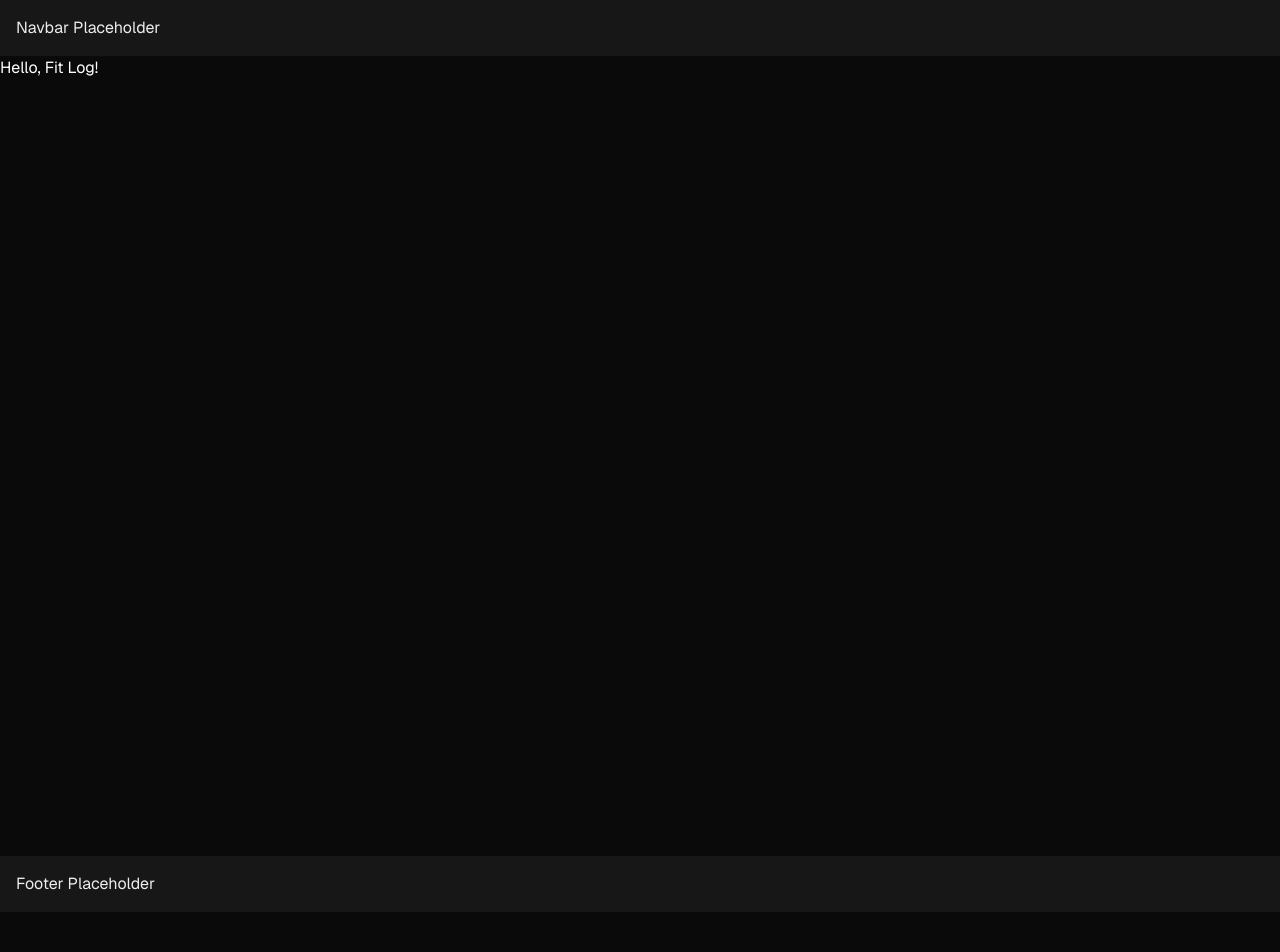
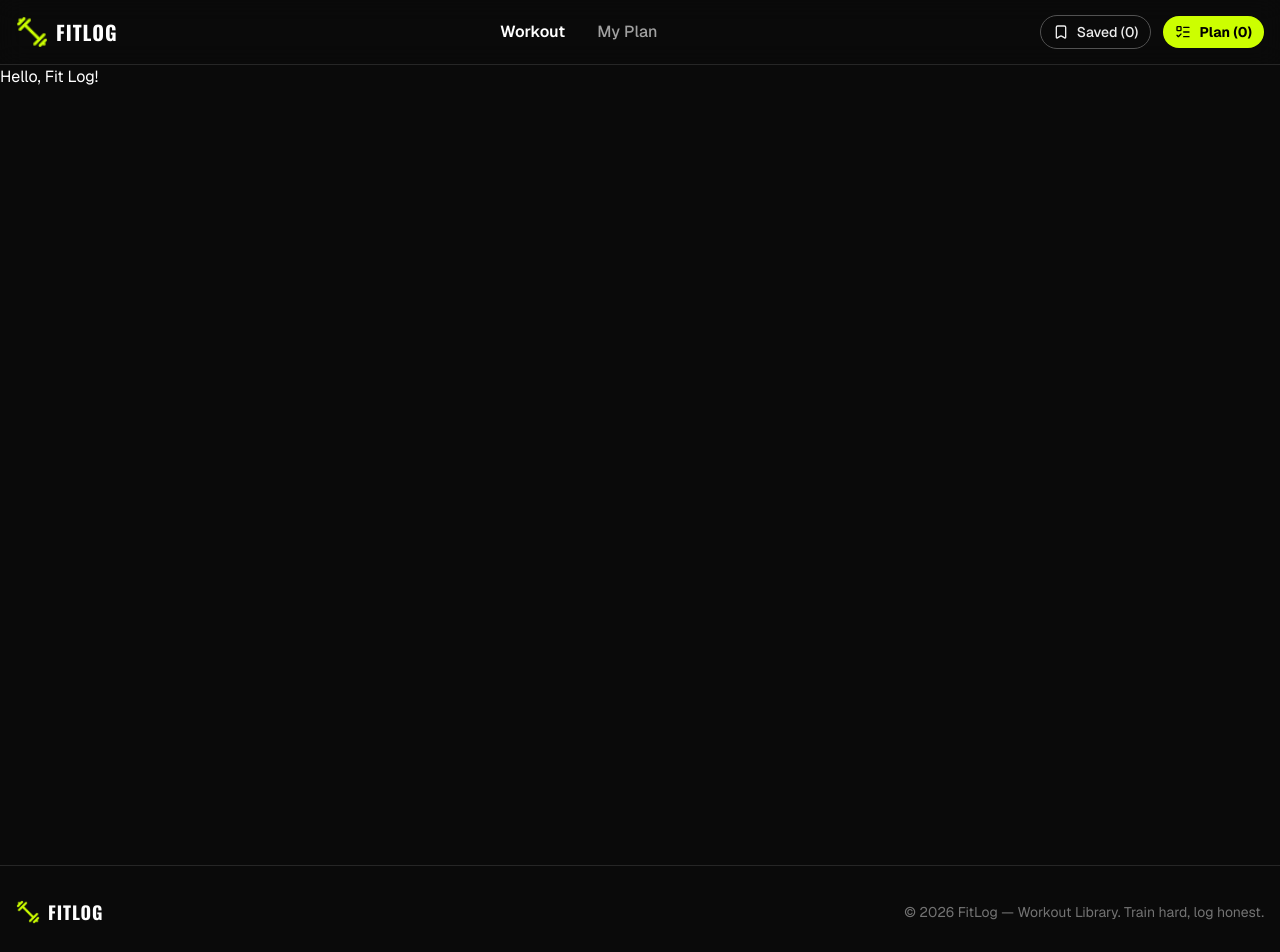
Before and after one commit to IkraWork/Assignment-06, a Next.js app: page / in a window 1280 px wide. Shown: the top 952 px of the page. Before the commit the page ends 912 px from the top, so only its background shows below. Built offline with nearby package versions, Linux system fonts and the light colour scheme.

Commit message:
implemented navbar, footer, and custom 404 page

```diff
--- /dev/null
+++ b/src/app/not-found.tsx
@@ -0,0 +1,22 @@
+import Link from "next/link";
+import { ArrowLeft } from "lucide-react";
+
+export default function NotFound() {
+  return (
+    <div className="flex-1 flex flex-col items-center justify-center p-8 text-center">
+      <h1 className="font-display text-8xl font-bold text-accent mb-4">404</h1>
+      <h2 className="text-3xl font-bold text-white mb-6">Page Not Found</h2>
+      <p className="text-neutral-400 max-w-md mb-8">
+        The lift you&apos;re looking for doesn&apos;t exist in this library.
+        It might have been removed or you typed the URL incorrectly.
+      </p>
+      <Link
+        href="/"
+        className="flex items-center gap-2 bg-neutral-800 hover:bg-neutral-700 text-white px-6 py-3 rounded-md font-medium transition-colors"
+      >
+        <ArrowLeft className="w-5 h-5" />
+        Back to Library
+      </Link>
+    </div>
+  );
+}
--- a/src/components/Footer.tsx
+++ b/src/components/Footer.tsx
@@ -1,3 +1,23 @@
+import Image from "next/image";
+import Link from "next/link";
+
 export default function Footer() {
-  return <footer className="p-4 bg-neutral-900 mt-auto">Footer Placeholder</footer>;
+  return (
+    <footer className="w-full border-t border-neutral-800 bg-neutral-950 mt-auto py-8">
+      <div className="container mx-auto px-4 flex flex-col md:flex-row items-center justify-between gap-4">
+
+        {/* Left - Logo */}
+        <Link href="/" className="flex items-center gap-2">
+          <Image src="/assets/logo.png" alt="FitLog Logo" width={24} height={24} className="object-contain" />
+          <span className="font-display font-bold text-lg uppercase tracking-wider text-white">FitLog</span>
+        </Link>
+
+        {/* Right - Copyright */}
+        <p className="text-neutral-500 text-sm text-center md:text-right">
+          &copy; 2026 FitLog &mdash; Workout Library. Train hard, log honest.
+        </p>
+
+      </div>
+    </footer>
+  );
 }
--- a/src/components/Navbar.tsx
+++ b/src/components/Navbar.tsx
@@ -1,3 +1,54 @@
+"use client";
+
+import Link from "next/link";
+import Image from "next/image";
+import { usePathname } from "next/navigation";
+import { useWorkout } from "@/context/WorkoutContext";
+import { Bookmark, ListTodo } from "lucide-react";
+
 export default function Navbar() {
-  return <nav className="p-4 bg-neutral-900">Navbar Placeholder</nav>;
+  const pathname = usePathname();
+  const { plan, saved } = useWorkout();
+
+  return (
+    <nav className="sticky top-0 z-50 w-full border-b border-neutral-800 bg-background/80 backdrop-blur-md">
+      <div className="container mx-auto px-4 h-16 flex items-center justify-between">
+
+        {/* Left - Logo */}
+        <Link href="/" className="flex items-center gap-2">
+          <Image src="/assets/logo.png" alt="FitLog Logo" width={32} height={32} className="object-contain" />
+          <span className="font-display font-bold text-xl uppercase tracking-wider text-white">FitLog</span>
+        </Link>
+
+        {/* Middle - Navigation */}
+        <div className="hidden md:flex items-center gap-8 font-medium">
+          <Link
+            href="/"
+            className={`transition-colors hover:text-white ${pathname === "/" ? "text-white font-semibold" : "text-neutral-400"}`}
+          >
+            Workout
+          </Link>
+          <Link
+            href="/my-plan"
+            className={`transition-colors hover:text-white ${pathname === "/my-plan" ? "text-white font-semibold" : "text-neutral-400"}`}
+          >
+            My Plan
+          </Link>
+        </div>
+
+        {/* Right - Badges */}
+        <div className="flex items-center gap-3">
+          <Link href="/my-plan?tab=saved" className="flex items-center gap-2 px-3 py-1.5 rounded-full border border-neutral-600 text-sm font-medium hover:bg-neutral-800 transition-colors">
+            <Bookmark className="w-4 h-4" />
+            <span>Saved ({saved.length})</span>
+          </Link>
+          <Link href="/my-plan?tab=plan" className="flex items-center gap-2 px-3 py-1.5 rounded-full bg-accent text-black text-sm font-bold hover:bg-[#b3e600] transition-colors">
+            <ListTodo className="w-4 h-4" />
+            <span>Plan ({plan.length})</span>
+          </Link>
+        </div>
+
+      </div>
+    </nav>
+  );
 }
```
Also changed, not shown: public/assets/banner.png (added), public/assets/logo.png (added).
